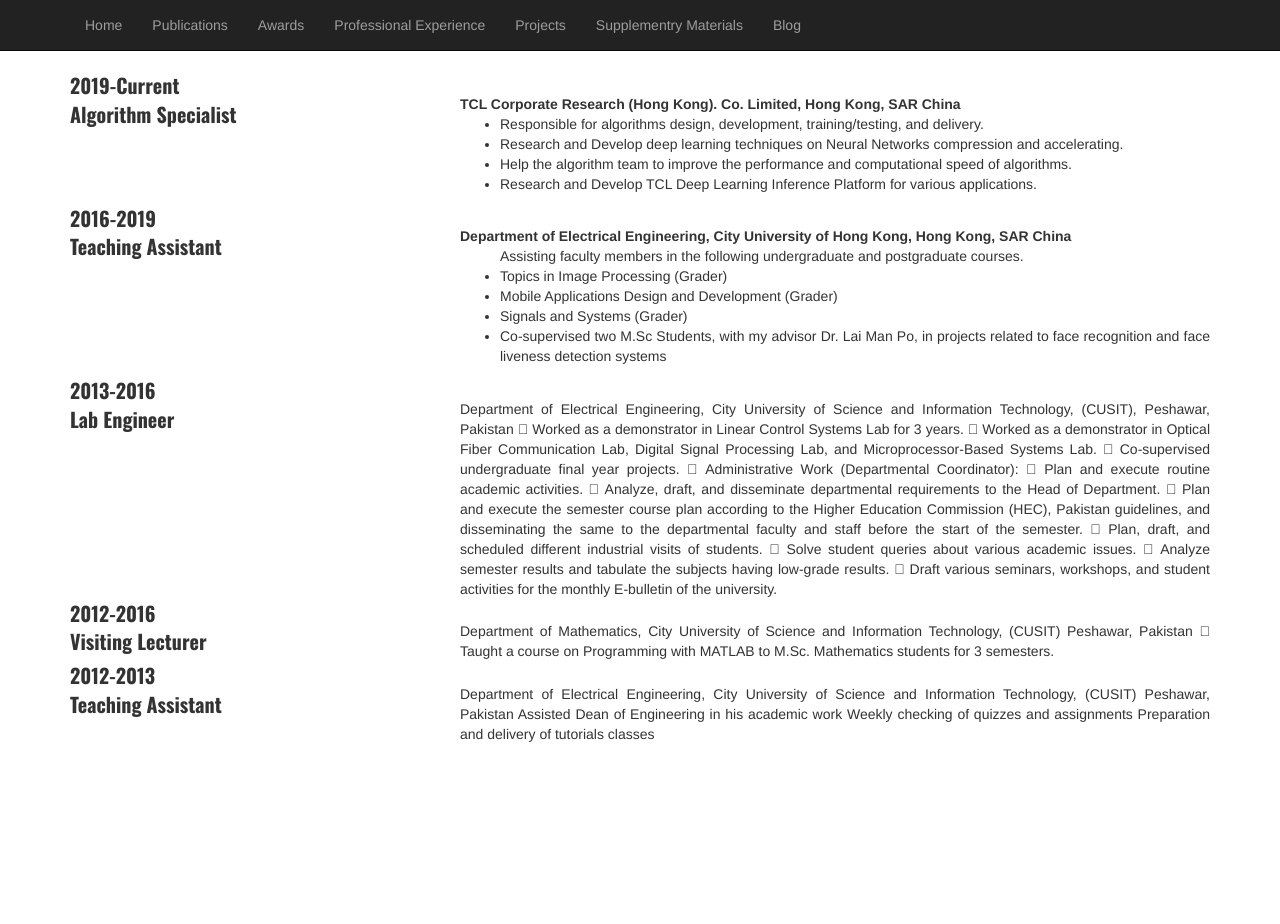
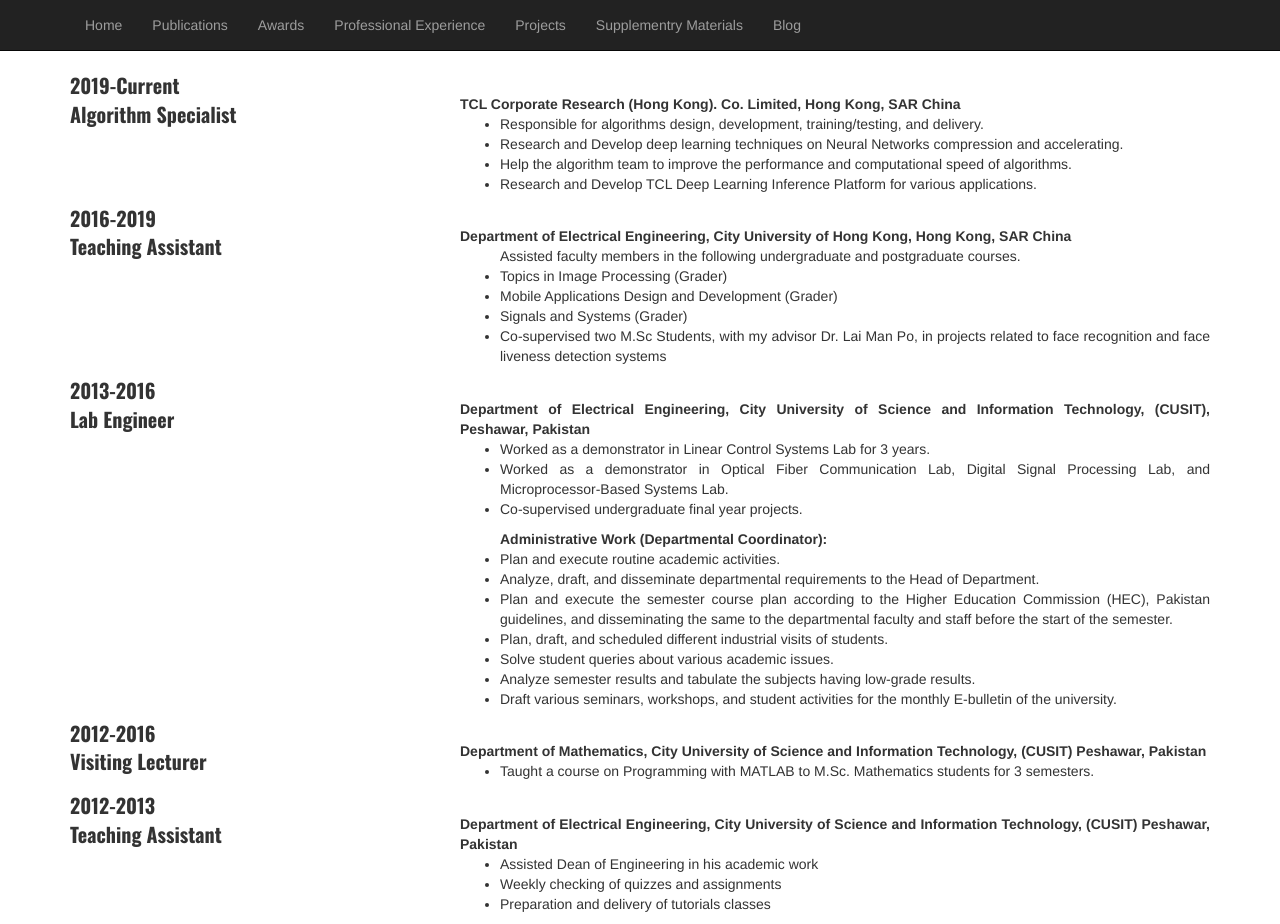
Before and after one commit to yasar-rehman/yasar, a Jekyll site: the page built from experience.md, in a window 1280 px wide. Built offline with Jekyll 4.4.1, drawn with Linux system fonts in a browser that asks for light colours; before the commit the page ends 900 px from its top, so only the background shows below that.

Commit message:
Update experience.md

```diff
--- a/experience.md
+++ b/experience.md
@@ -33,7 +33,7 @@ title: yasar
       <div style="margin-top:3%; text-align:justify;">
  <b>Department of Electrical Engineering, City University of Hong Kong, Hong Kong, SAR China</b><br>
 <ul>
-Assisting faculty members in the following undergraduate and postgraduate courses.
+Assisted faculty members in the following undergraduate and postgraduate courses.
 <li>Topics in Image Processing (Grader)</li>
 <li>Mobile Applications Design and Development (Grader)</li>
 <li>Signals and Systems (Grader)</li>
@@ -51,18 +51,22 @@ Assisting faculty members in the following undergraduate and postgraduate course
    </div>
  <div class="col-md-8 pull-right">
       <div style="margin-top:3%; text-align:justify;">
-Department of Electrical Engineering, City University of Science and Information Technology, (CUSIT), Peshawar, Pakistan
-	Worked as a demonstrator in Linear Control Systems Lab for 3 years.
-	Worked as a demonstrator in Optical Fiber Communication Lab, Digital Signal Processing Lab, and Microprocessor-Based Systems Lab.
-	Co-supervised undergraduate final year projects.
-	Administrative Work (Departmental Coordinator):
-	Plan and execute routine academic activities.
-	Analyze, draft, and disseminate departmental requirements to the Head of Department.
-	Plan and execute the semester course plan according to the Higher Education Commission (HEC), Pakistan guidelines, and disseminating the same to the departmental faculty and staff before the start of the semester.
-	Plan, draft, and scheduled different industrial visits of students.
-	Solve student queries about various academic issues.
-	Analyze semester results and tabulate the subjects having low-grade results.
-	Draft various seminars, workshops, and student activities for the monthly E-bulletin of the university.
+<b>Department of Electrical Engineering, City University of Science and Information Technology, (CUSIT), Peshawar, Pakistan </b>
+<ul>
+<li>Worked as a demonstrator in Linear Control Systems Lab for 3 years.</li>
+<li>Worked as a demonstrator in Optical Fiber Communication Lab, Digital Signal Processing Lab, and Microprocessor-Based Systems Lab.</li>
+<li>Co-supervised undergraduate final year projects.</li>
+ </ul>
+       <ul>
+<b>Administrative Work (Departmental Coordinator):</b>
+<li>Plan and execute routine academic activities.</li>
+<li>Analyze, draft, and disseminate departmental requirements to the Head of Department.</li>
+<li>Plan and execute the semester course plan according to the Higher Education Commission (HEC), Pakistan guidelines, and disseminating the same to the departmental faculty and staff before the start of the semester.</li>
+<li>Plan, draft, and scheduled different industrial visits of students.</li>
+<li>Solve student queries about various academic issues.</li>
+<li>Analyze semester results and tabulate the subjects having low-grade results.</li>
+<li>Draft various seminars, workshops, and student activities for the monthly E-bulletin of the university.</li>
+        </ul>
 </div>
 </div>
 </div>
@@ -75,8 +79,10 @@ Department of Electrical Engineering, City University of Science and Information
    </div>
   <div class="col-md-8 pull-right">
       <div style="margin-top:3%; text-align:justify;">
-Department of Mathematics, City University of Science and Information Technology, (CUSIT) Peshawar, Pakistan
-	Taught a course on Programming with MATLAB to M.Sc. Mathematics students for 3 semesters.
+<b>Department of Mathematics, City University of Science and Information Technology, (CUSIT) Peshawar, Pakistan </b>
+<ul>
+<li>Taught a course on Programming with MATLAB to M.Sc. Mathematics students for 3 semesters.</li>
+ </ul>
        </div>
    </div>
  </div>
@@ -89,10 +95,12 @@ Department of Mathematics, City University of Science and Information Technology
    </div>
  <div class="col-md-8 pull-right">
       <div style="margin-top:3%; text-align:justify;">
- Department of Electrical Engineering, City University of Science and Information Technology, (CUSIT) Peshawar, Pakistan
-Assisted Dean of Engineering in his academic work
-Weekly checking of quizzes and assignments
-Preparation and delivery of tutorials classes
+ <b>Department of Electrical Engineering, City University of Science and Information Technology, (CUSIT) Peshawar, Pakistan</b>
+<ul>
+<li>Assisted Dean of Engineering in his academic work</li>
+<li>Weekly checking of quizzes and assignments</li>
+<li>Preparation and delivery of tutorials classes</li>
+ </ul>
        </div>
   </div>
  </div>
```
